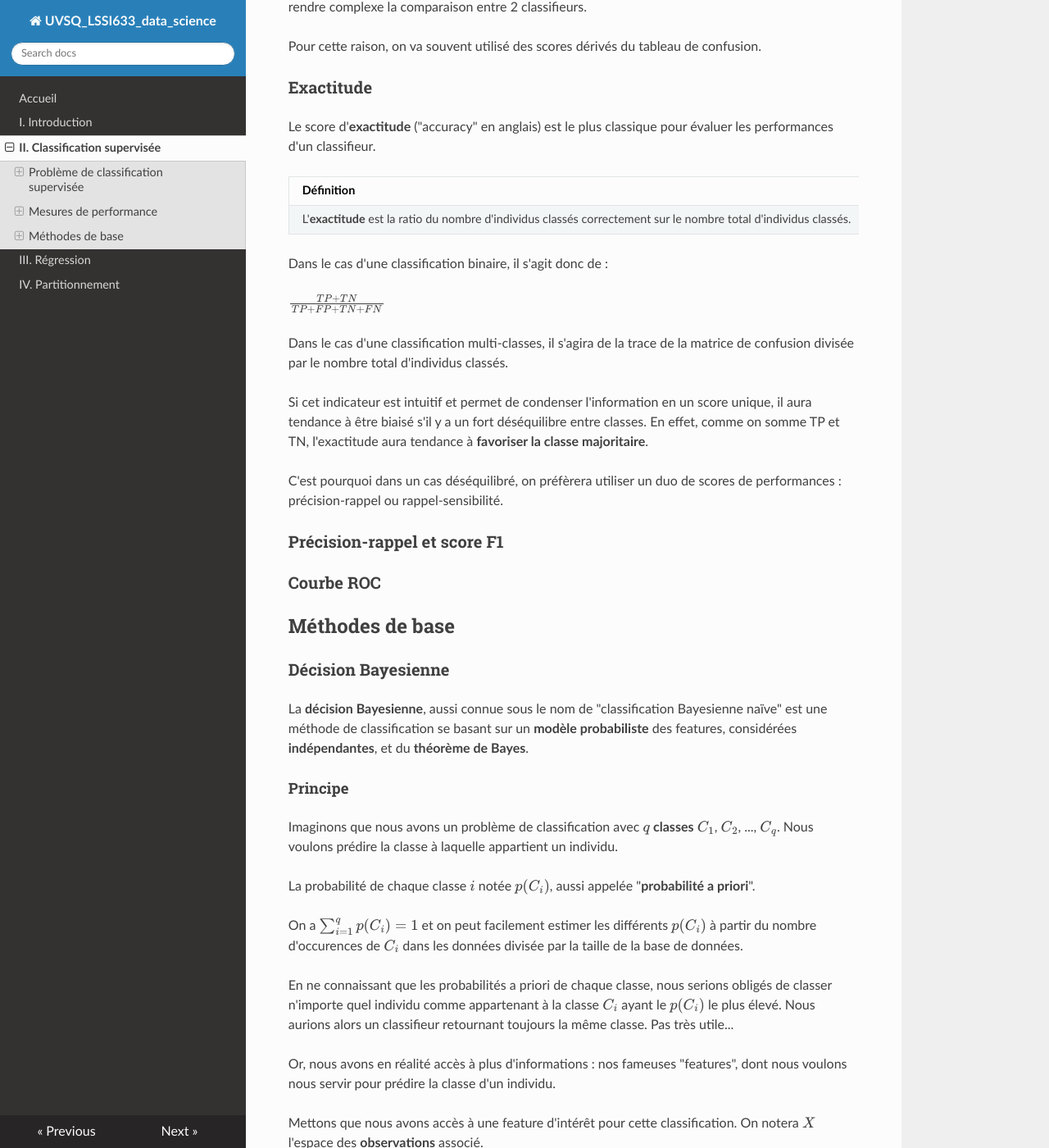
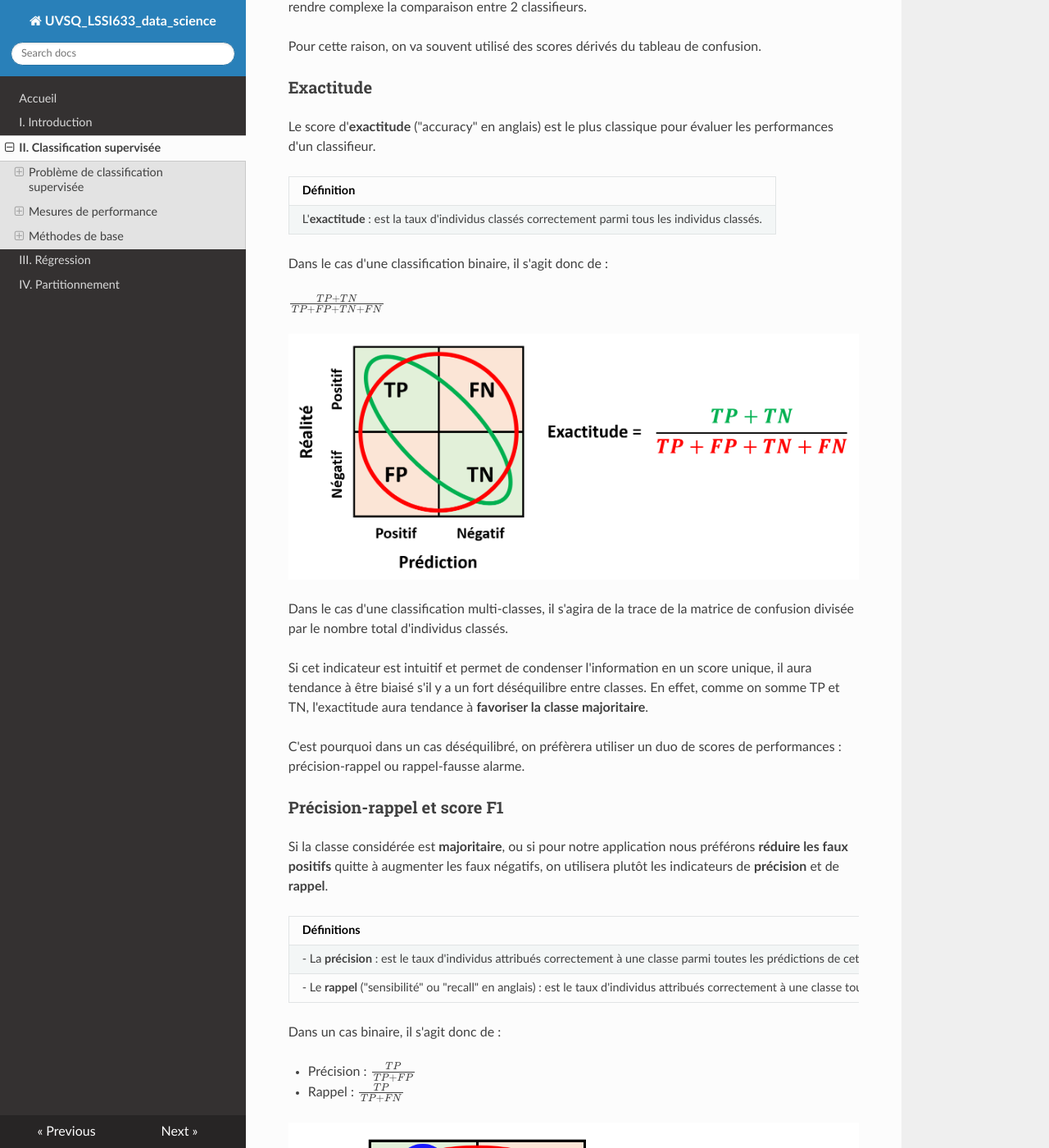
Before and after one commit to NicOudart/UVSQ_LSSI633_data_science, an MkDocs documentation site: the page built from docs/Chap2_Classification_supervisee.md, in a window 1280 px wide and 1400 px high, scrolled down 5958 px. Shown: the whole window at 82% size. Built offline with MkDocs 1.6.1, drawn with Linux system fonts in a browser that asks for light colours; nearby versions of some CDN libraries; some of the changed text lies outside the part shown.

Commit message:
-Progress on Chapter 2.

```diff
--- a/docs/Chap2_Classification_supervisee.md
+++ b/docs/Chap2_Classification_supervisee.md
@@ -140,24 +140,83 @@
 
 |Définition|
 |:-|
-|L'**exactitude** est la ratio du nombre d'individus classés correctement sur le nombre total d'individus classés.|
+|L'**exactitude** : est la taux d'individus classés correctement parmi tous les individus classés.|
 
 Dans le cas d'une classification binaire, il s'agit donc de :
 
 $\frac{TP+TN}{TP+FP+TN+FN}$
+
+![Exactitude](img/Chap2_exactitude.png)
 
 Dans le cas d'une classification multi-classes, il s'agira de la trace de la matrice de confusion divisée par le nombre total d'individus classés.
 
 Si cet indicateur est intuitif et permet de condenser l'information en un score unique, il aura tendance à être biaisé s'il y a un fort déséquilibre entre classes.
 En effet, comme on somme TP et TN, l'exactitude aura tendance à **favoriser la classe majoritaire**.
 
-C'est pourquoi dans un cas déséquilibré, on préfèrera utiliser un duo de scores de performances : précision-rappel ou rappel-sensibilité.
+C'est pourquoi dans un cas déséquilibré, on préfèrera utiliser un duo de scores de performances : précision-rappel ou rappel-fausse alarme.
 
 ### Précision-rappel et score F1
 
+Si la classe considérée est **majoritaire**, ou si pour notre application nous préférons **réduire les faux positifs** quitte à augmenter les faux négatifs, on utilisera plutôt les indicateurs de **précision** et de **rappel**.
 
+|Définitions|
+|:-|
+|- La **précision** : est le taux d'individus attribués correctement à une classe parmi toutes les prédictions de cette classe.|
+|- Le **rappel** ("sensibilité" ou "recall" en anglais) : est le taux d'individus attribués correctement à une classe tous les individus appartenant réellement à cette classe.|
+
+Dans un cas binaire, il s'agit donc de :
+
+* Précision : $\frac{TP}{TP+FP}$
+
+* Rappel : $\frac{TP}{TP+FN}$
+
+![Précision-rappel](img/Chap2_precision_rappel.png)
+
+Ces 2 scores sont **antagonistes** : on doit donc choisir un **compromis** entre les 2 suivant notre application.
+
+Si on veut obtenir un compromis donnant une précision et un rappel similaires, on peut utiliser la moyenne harmonique de ces 2 scores :
+
+$F_1 = \frac{2}{\frac{1}{precision}+\frac{1}{rappel}}$
+
+C'est ce que l'on appelle le **score F1**.
+
+Mais si on veut trouver un compromis donnant une précision et un rappel en particulier, il faut utiliser une **courbe précision-rappel**.
+
+L'idée est de faire varier le seuil de décision pour chaque classe, et d'afficher les compromis entre précision et rappel obtenus pour chaque seuil :
+
+![Courbe précision-rappel](img/Chap2_courbe_precision_rappel.png)
+
+La ligne diagonale correspond à la performance théorique d'un classifieur aléatoire.
 
 ### Courbe ROC
+
+Si la classe considérée est **minoritaire**, ou si pour notre application nous préférons **réduire les faux négatifs** quitte à augmenter les faux positifs, on utilisera plutôt les indicateurs de **rappel** et de **fausse alarme**.
+
+|Définitions|
+|:-|
+|- Le taux de **fausse alarme** : est taux d'individus attribués incorrectement à une classe parmi tous les individus n'appartenant pas à cette classe.|
+
+Pour des raisons historiques, on appelle souvent dans ce contexte le rappel "**taux de vrais positifs**" (TPR) et le taux de fausse alarme "**taux de faux positifs**" (FPR).
+
+Dans un cas binaire, il s'agit donc de :
+
+* TPR : $\frac{TP}{TP+FN}$
+
+* FPR : $\frac{FP}{FP+TN}$
+
+![ROC](img/Chap2_ROC.png)
+
+Ces 2 scores sont également **antagonistes** : on doit donc aussi choisir un **compromis** entre les 2 suivant notre application.
+
+Une fois encore, pour trouver un compromis donnant un TPR et un FPR en particulier, on peut tracer les compromis obtenus pour différents seuils de décision.
+
+On appelle ce type de courbe "Reicever Operating Caracteristic" (ROC) :
+
+![ROC](img/Chap2_ROC.png)
+
+Le nom étrange de cette courbe a une origine historique : elle aurait été inventée durant la 2nde guerre mondiale, dans le cadre de la classification binaire de signaux radar entre "avion ennemi" et "bruit".
+
+![Courbe ROC](img/Chap2_courbe_ROC.png)
 
 ## Méthodes de base
 
```
Also changed, not shown: docs/img/Chap2_ROC.png (added), docs/img/Chap2_courbe_ROC.png (added), docs/img/Chap2_courbe_precision_rappel.png (added), docs/img/Chap2_exactitude.png (added), docs/img/Chap2_precision_rappel.png (added).
